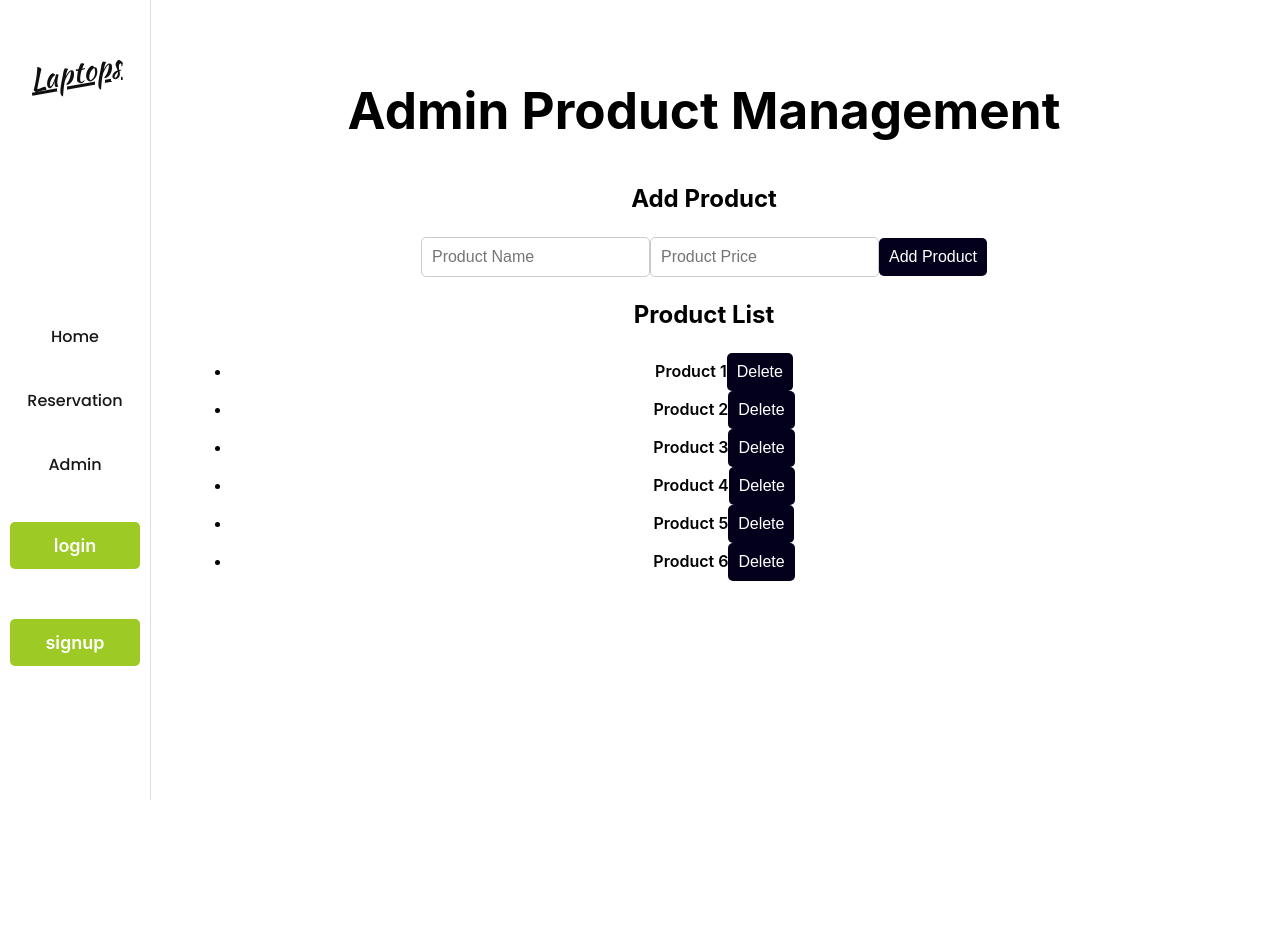
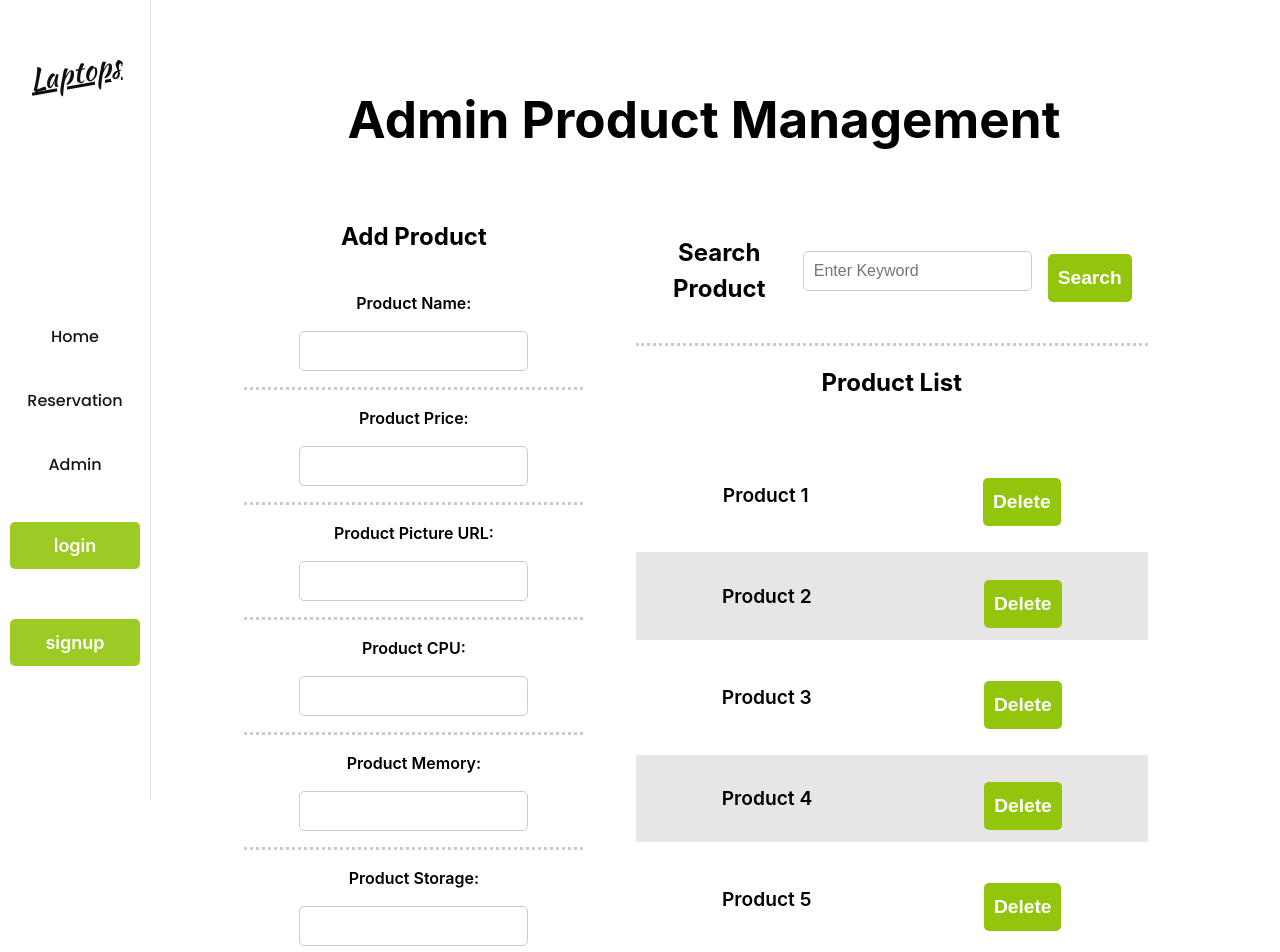
Before and after one commit to shasherazi/laptops-ecommerce, a React (Vite) app: page /admin in a window 1280 px wide. Shown: the top 952 px of the page. Before the commit the page ends 840 px from the top, so only its background shows below. Built offline with nearby package versions, Linux system fonts and the light colour scheme.

Commit message:
Update AdminPage.jsx

```diff
--- a/src/pages/AdminPage.jsx
+++ b/src/pages/AdminPage.jsx
@@ -1,32 +1,118 @@
 import { useState, useEffect } from 'react';
 import { useSelector, useDispatch } from 'react-redux';
 import { fetchProducts, addProduct, deleteProduct } from '../redux/products/productSlice';
+import './AdminPage.css';
 
 const AdminProductManagement = () => {
   const dispatch = useDispatch();
   const [productName, setProductName] = useState('');
   const [productPrice, setProductPrice] = useState('');
+  const [productPicture, setProductPicture] = useState('');
+  const [productCPU, setProductCPU] = useState('');
+  const [productMemory, setProductMemory] = useState('');
+  const [productStorage, setProductStorage] = useState('');
+  const [searchKeyword, setSearchKeyword] = useState('');
   const { products, isLoading, isError } = useSelector((state) => state.products);
 
   useEffect(() => {
     dispatch(fetchProducts());
   }, [dispatch]);
 
+  const [formErrors, setFormErrors] = useState({
+    name: '',
+    price: '',
+    picture: '',
+    cpu: '',
+    memory: '',
+    storage: '',
+  });
+
+  const validateForm = () => {
+    let isValid = true;
+    const errors = {};
+
+    if (!productName.trim()) {
+      isValid = false;
+      errors.name = 'Product name is required';
+    }
+    if (!productPicture.trim()) {
+      isValid = false;
+      errors.picture = 'Product picture is required';
+    }
+    if (!productCPU.trim()) {
+      isValid = false;
+      errors.cpu = 'Product cpu is required';
+    }
+    if (!productMemory.trim()) {
+      isValid = false;
+      errors.memory = 'Product memory is required';
+    }
+    if (!productStorage.trim()) {
+      isValid = false;
+      errors.storage = 'Product storage is required';
+    }
+
+
+    if (!productPrice.trim()) {
+      isValid = false;
+      errors.price = 'Product price is required';
+    } else if (isNaN(productPrice) || +productPrice <= 0) {
+      isValid = false;
+      errors.price = 'Product price must be a positive number';
+    }
+
+    // Add validation for other fields (picture, cpu, memory, storage) if needed
+
+    setFormErrors(errors);
+    return isValid;
+  };
+
   const handleAddProduct = () => {
+    const isValid = validateForm();
+
+    if (isValid) {
+      // Create a new product object with the entered data
       const newProduct = {
         name: productName,
         price: productPrice,
+        picture: productPicture,
+        cpu: productCPU,
+        memory: productMemory,
+        storage: productStorage,
+        // Add other product details here if needed
       };
 
+      // Dispatch the addProduct action to add the new product
       dispatch(addProduct(newProduct));
+
+      // Clear the input fields after adding the product
       setProductName('');
       setProductPrice('');
+      setProductPicture('');
+      setProductCPU('');
+      setProductMemory('');
+      setProductStorage('');
+      setFormErrors({
+        name: '',
+        price: '',
+        picture: '',
+        cpu: '',
+        memory: '',
+        storage: '',
+      });
+    }
   };
 
   const handleDeleteProduct = (productId) => {
+    // Dispatch the deleteProduct action to remove the product with the given productId
     dispatch(deleteProduct(productId));
   };
 
+  const handleSearch = () => {
+    // Perform search based on the searchKeyword
+    // For demonstration purposes, we'll just log the searchKeyword to the console
+    console.log('Searching for:', searchKeyword);
+  };
 
   if (isLoading) {
     return <h3>Loading...</h3>;
@@ -35,36 +121,92 @@ const AdminProductManagement = () => {
   }
 
   return (
-    <div>
+    <section className='admin-page'>
       <h1>Admin Product Management</h1>
-      <div>
+      <div className='admin-page-content'>
+        <div className='admin-page-add'>
           <h2>Add Product</h2>
+          <div className='from-fields'>
+            <label>Product Name:</label>
             <input
               type="text"
-          placeholder="Product Name"
               value={productName}
               onChange={(e) => setProductName(e.target.value)}
             />
+            {formErrors.name && <span className="error">{formErrors.name}</span>}
+          </div>
+          <div className='from-fields'>
+            <label>Product Price:</label>
             <input
-          type="number"
-          placeholder="Product Price"
+              type="text"
               value={productPrice}
               onChange={(e) => setProductPrice(e.target.value)}
             />
+            {formErrors.price && <span className="error">{formErrors.price}</span>}
+          </div>
+          <div className='from-fields'>
+            <label>Product Picture URL:</label>
+            <input
+              type="text"
+              value={productPicture}
+              onChange={(e) => setProductPicture(e.target.value)}
+            />
+            {formErrors.picture && <span className="error">{formErrors.picture}</span>}
+          </div>
+          <div className='from-fields'>
+            <label>Product CPU:</label>
+            <input
+              type="text"
+              value={productCPU}
+              onChange={(e) => setProductCPU(e.target.value)}
+            />
+            {formErrors.cpu && <span className="error">{formErrors.cpu}</span>}
+          </div>
+          <div className='from-fields'>
+            <label>Product Memory:</label>
+            <input
+              type="text"
+              value={productMemory}
+              onChange={(e) => setProductMemory(e.target.value)}
+            />
+            {formErrors.memory && <span className="error">{formErrors.memory}</span>}
+          </div>
+          <div className='from-fields'>
+            <label>Product Storage:</label>
+            <input
+              type="text"
+              value={productStorage}
+              onChange={(e) => setProductStorage(e.target.value)}
+            />
+            {formErrors.storage && <span className="error">{formErrors.storage}</span>}
+          </div>
           <button onClick={handleAddProduct}>Add Product</button>
         </div>
-      <div>
+        <div className='admin-page-show'>
+          <div className='admin-page-search'>
+            <h2>Search Product</h2>
+            <input
+              type="text"
+              placeholder="Enter Keyword"
+              value={searchKeyword}
+              onChange={(e) => setSearchKeyword(e.target.value)}
+            />
+            <button onClick={handleSearch}>Search</button>
+          </div>
+          <div className='admin-page-list'>
             <h2>Product List</h2>
             <ul>
               {products.map((product) => (
-            <li key={product.id} >
-              {product.name}
+                <li key={product.id}>
+                  <p>{product.name}</p>
                   <button onClick={() => handleDeleteProduct(product.id)}>Delete</button>
                 </li>
               ))}
             </ul>
           </div>
         </div>
+      </div>
+    </section>
   );
 };
 
```
Lines whose indentation alone changed are shown as unchanged.
